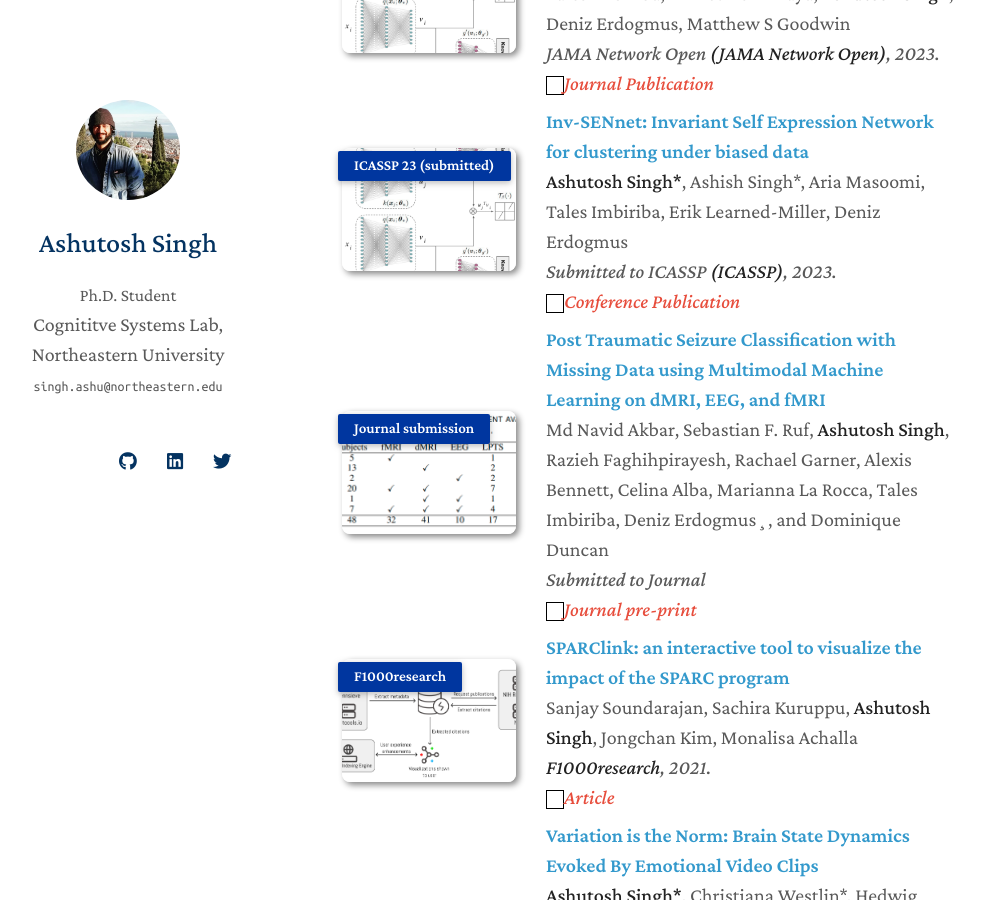
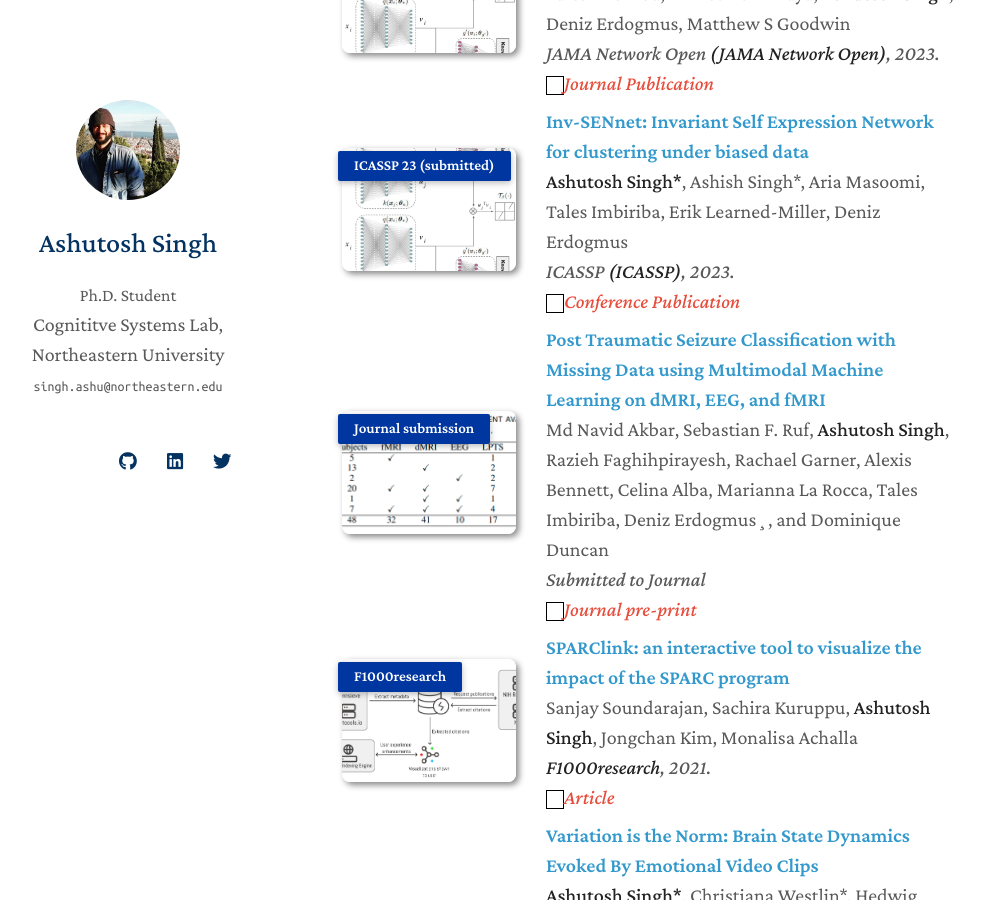
Before and after one commit to ashutosh17dec/ashutosh17dec.github.io, a Jekyll site: the page built from index.md, in a window 1280 px wide and 900 px high, scrolled down 2152 px. Shown: the whole window, without its empty margins (148-1132 px from the left). Built offline with Jekyll 4.4.1, drawn with Linux system fonts in a browser that asks for light colours; nearby versions of some CDN libraries; a style sheet for code colours, icons or effects is not loaded; our own code applies the rules of GitHub Pages for plain Markdown files.

Commit message:
Update publications.md

```diff
--- a/_includes/publications.md
+++ b/_includes/publications.md
@@ -57,7 +57,7 @@
   <div class="col-sm-9" style="position: relative;width: 100%;padding-right: 15px;padding-left: 20px;">
     <div class="title"><a href="https://arxiv.org/pdf/2211.06780.pdf"> Inv-SENnet: Invariant Self Expression Network for clustering under biased data</a></div>
     <div class="author"><strong>Ashutosh Singh*</strong>, Ashish Singh*, Aria Masoomi, Tales Imbiriba, Erik Learned-Miller, Deniz Erdogmus</div>
-    <div class="periodical"><em> Submitted to ICASSP <strong>(ICASSP)</strong>, 2023.</em></div>
+    <div class="periodical"><em> ICASSP <strong>(ICASSP)</strong>, 2023.</em></div>
     <div class="links">
       <a href="https://arxiv.org/pdf/2211.06780.pdf" class="btn btn-sm z-depth-0" role="button" target="_blank" style="font-size:12px;"></a>
       <strong><i style="color:#e74d3c">Conference Publication</i></strong>
```
